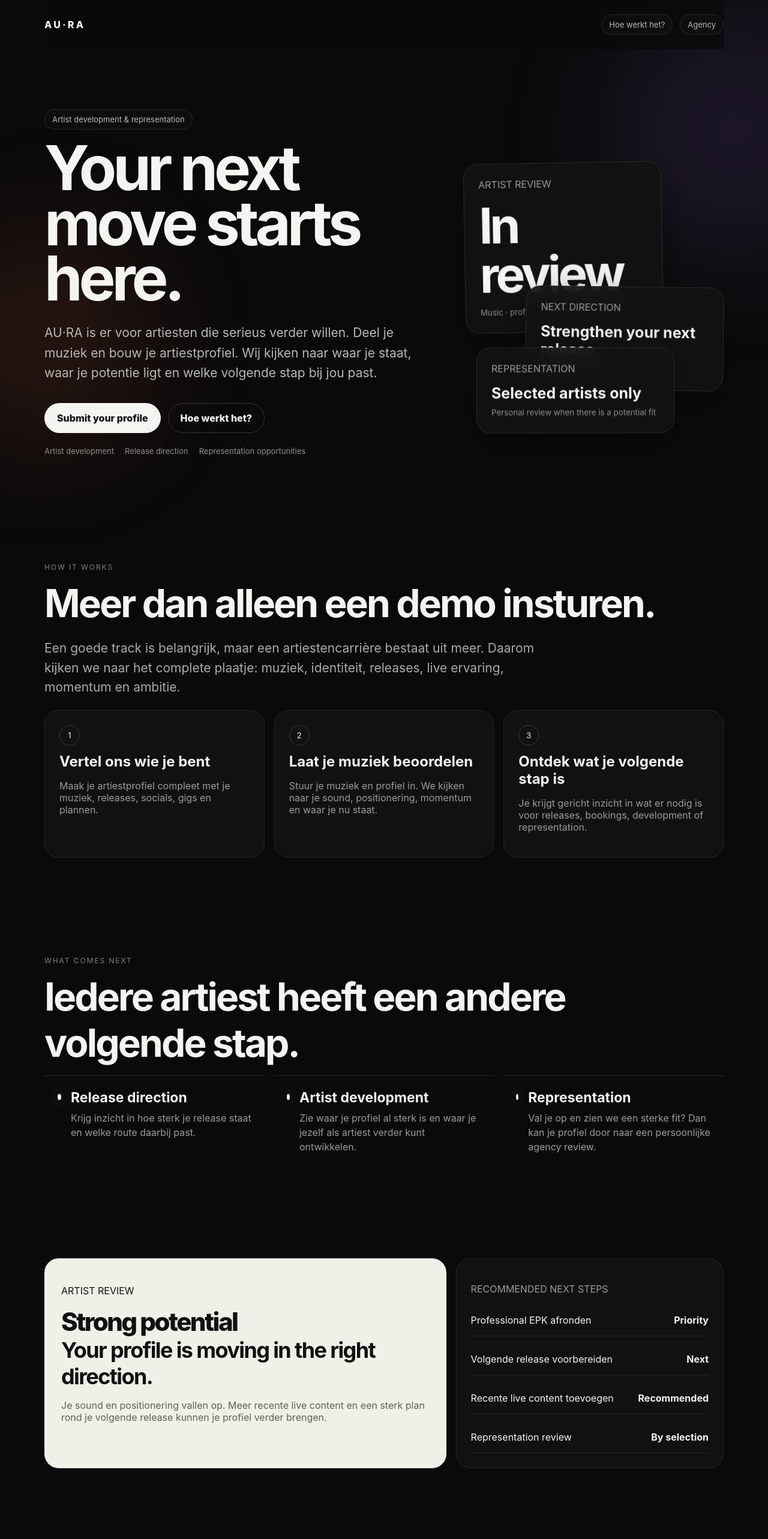
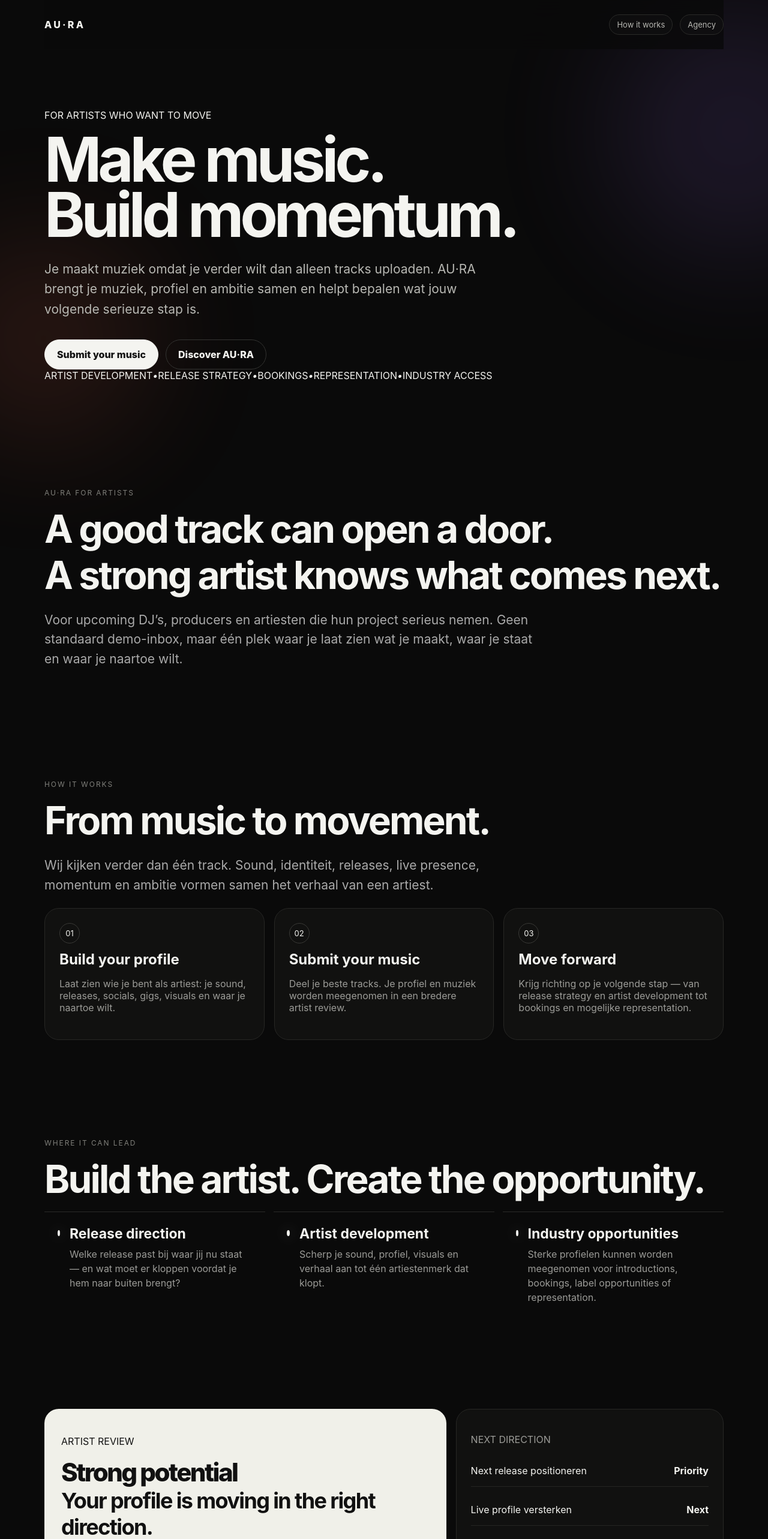
Before and after one commit to Joshsoui/Au.ra, a Next.js app: page / in a window 1280 px wide. Shown: the top 2566 px of the page at 60% size. Built offline with nearby package versions, Linux system fonts and the light colour scheme.

Commit message:
Sharpen artist-facing copy and premium hero

```diff
--- a/app/page.tsx
+++ b/app/page.tsx
@@ -1,55 +1,42 @@
 import Link from 'next/link';
 
 const steps=[
-  ['1','Vertel ons wie je bent','Maak je artiestprofiel compleet met je muziek, releases, socials, gigs en plannen.'],
-  ['2','Laat je muziek beoordelen','Stuur je muziek en profiel in. We kijken naar je sound, positionering, momentum en waar je nu staat.'],
-  ['3','Ontdek wat je volgende stap is','Je krijgt gericht inzicht in wat er nodig is voor releases, bookings, development of representation.']
+  ['01','Build your profile','Laat zien wie je bent als artiest: je sound, releases, socials, gigs, visuals en waar je naartoe wilt.'],
+  ['02','Submit your music','Deel je beste tracks. Je profiel en muziek worden meegenomen in een bredere artist review.'],
+  ['03','Move forward','Krijg richting op je volgende stap — van release strategy en artist development tot bookings en mogelijke representation.']
 ];
 
 const outcomes=[
-  ['Release direction','Krijg inzicht in hoe sterk je release staat en welke route daarbij past.'],
-  ['Artist development','Zie waar je profiel al sterk is en waar je jezelf als artiest verder kunt ontwikkelen.'],
-  ['Representation','Val je op en zien we een sterke fit? Dan kan je profiel door naar een persoonlijke agency review.']
+  ['Release direction','Welke release past bij waar jij nu staat — en wat moet er kloppen voordat je hem naar buiten brengt?'],
+  ['Artist development','Scherp je sound, profiel, visuals en verhaal aan tot één artiestenmerk dat klopt.'],
+  ['Industry opportunities','Sterke profielen kunnen worden meegenomen voor introductions, bookings, label opportunities of representation.']
 ];
 
 export default function Home(){
   return <main>
     <div className="ambient ambient-one"/><div className="ambient ambient-two"/>
     <div className="wrap">
-      <nav className="nav"><div className="brand">AU·RA</div><div className="navlinks"><Link className="pill" href="#how">Hoe werkt het?</Link><Link className="pill" href="/dashboard">Agency</Link></div></nav>
+      <nav className="nav"><Link className="brand" href="/">AU·RA</Link><div className="navlinks"><Link className="pill" href="#how">How it works</Link><Link className="pill" href="/dashboard">Agency</Link></div></nav>
 
-      <section className="hero hero-grid">
-        <div>
-          <span className="pill pulse">Artist development & representation</span>
-          <h1>Your next move starts here.</h1>
-          <p className="hero-copy">AU·RA is er voor artiesten die serieus verder willen. Deel je muziek en bouw je artiestprofiel. Wij kijken naar waar je staat, waar je potentie ligt en welke volgende stap bij jou past.</p>
-          <div className="actions"><Link className="btn" href="/artist">Submit your profile</Link><Link className="btn alt" href="#how">Hoe werkt het?</Link></div>
-          <div className="microproof"><span>Artist development</span><span>Release direction</span><span>Representation opportunities</span></div>
-        </div>
-        <div className="floating-stack">
-          <div className="float-card float-a"><span className="muted">ARTIST REVIEW</span><strong>In review</strong><small>Music · profile · momentum · positioning</small></div>
-          <div className="float-card float-b"><span className="muted">NEXT DIRECTION</span><b>Strengthen your next release</b><small>Profile feedback available</small></div>
-          <div className="float-card float-c"><span className="muted">REPRESENTATION</span><b>Selected artists only</b><small>Personal review when there is a potential fit</small></div>
-        </div>
+      <section className="hero new-hero">
+        <div className="hero-kicker"><span>FOR ARTISTS WHO WANT TO MOVE</span><span className="hero-line"/></div>
+        <h1>Make music.<br/><span>Build momentum.</span></h1>
+        <div className="hero-bottom"><p className="hero-copy">Je maakt muziek omdat je verder wilt dan alleen tracks uploaden. AU·RA brengt je muziek, profiel en ambitie samen en helpt bepalen wat jouw volgende serieuze stap is.</p><div className="actions"><Link className="btn" href="/artist">Submit your music</Link><Link className="btn alt" href="#how">Discover AU·RA</Link></div></div>
+        <div className="hero-ticker"><span>ARTIST DEVELOPMENT</span><i>•</i><span>RELEASE STRATEGY</span><i>•</i><span>BOOKINGS</span><i>•</i><span>REPRESENTATION</span><i>•</i><span>INDUSTRY ACCESS</span></div>
       </section>
 
+      <section className="section intro-statement"><p className="eyebrow">AU·RA FOR ARTISTS</p><h2>A good track can open a door.<br/>A strong artist knows what comes next.</h2><p className="lead">Voor upcoming DJ’s, producers en artiesten die hun project serieus nemen. Geen standaard demo-inbox, maar één plek waar je laat zien wat je maakt, waar je staat en waar je naartoe wilt.</p></section>
+
       <section className="section explainer" id="how">
-        <p className="eyebrow">HOW IT WORKS</p><h2>Meer dan alleen een demo insturen.</h2>
-        <p className="lead">Een goede track is belangrijk, maar een artiestencarrière bestaat uit meer. Daarom kijken we naar het complete plaatje: muziek, identiteit, releases, live ervaring, momentum en ambitie.</p>
+        <div className="section-head"><div><p className="eyebrow">HOW IT WORKS</p><h2>From music to movement.</h2></div><p className="lead small-lead">Wij kijken verder dan één track. Sound, identiteit, releases, live presence, momentum en ambitie vormen samen het verhaal van een artiest.</p></div>
         <div className="grid">{steps.map(([n,t,d])=><div className="card step-card" key={t}><span className="stepnr">{n}</span><h3>{t}</h3><p className="muted">{d}</p></div>)}</div>
       </section>
 
-      <section className="section">
-        <p className="eyebrow">WHAT COMES NEXT</p><h2>Iedere artiest heeft een andere volgende stap.</h2>
-        <div className="outcome-grid">{outcomes.map(([t,d])=><div className="outcome" key={t}><div className="dot"/><div><h3>{t}</h3><p className="muted">{d}</p></div></div>)}</div>
-      </section>
+      <section className="section"><p className="eyebrow">WHERE IT CAN LEAD</p><h2>Build the artist. Create the opportunity.</h2><div className="outcome-grid">{outcomes.map(([t,d])=><div className="outcome" key={t}><div className="dot"/><div><h3>{t}</h3><p className="muted">{d}</p></div></div>)}</div></section>
 
-      <section className="section split assessment-demo">
-        <div className="callout"><p>ARTIST REVIEW</p><div className="score" style={{fontSize:42}}>Strong potential</div><h2 style={{fontSize:36}}>Your profile is moving in the right direction.</h2><p className="muted">Je sound en positionering vallen op. Meer recente live content en een sterk plan rond je volgende release kunnen je profiel verder brengen.</p></div>
-        <div className="card"><p className="muted">RECOMMENDED NEXT STEPS</p><div className="list"><div className="item"><span>Professional EPK afronden</span><b>Priority</b></div><div className="item"><span>Volgende release voorbereiden</span><b>Next</b></div><div className="item"><span>Recente live content toevoegen</span><b>Recommended</b></div><div className="item"><span>Representation review</span><b>By selection</b></div></div></div>
-      </section>
+      <section className="section split assessment-demo"><div className="callout"><p>ARTIST REVIEW</p><div className="score" style={{fontSize:42}}>Strong potential</div><h2 style={{fontSize:36}}>Your profile is moving in the right direction.</h2><p className="muted">Je sound en positionering vallen op. Met sterkere live content en een duidelijke volgende release wordt je verhaal als artiest overtuigender.</p></div><div className="card"><p className="muted">NEXT DIRECTION</p><div className="list"><div className="item"><span>Next release positioneren</span><b>Priority</b></div><div className="item"><span>Live profile versterken</span><b>Next</b></div><div className="item"><span>EPK & visuals aanscherpen</span><b>Recommended</b></div><div className="item"><span>Representation consideration</span><b>Selected</b></div></div></div></section>
 
-      <section className="section representation-block" id="representation"><p className="eyebrow">REPRESENTATION</p><h2>Op zoek naar de juiste mensen om je heen?</h2><p className="lead">We gebruiken AU·RA ook om nieuw talent te ontdekken. Wanneer je muziek, profiel en ambitie aansluiten bij waar wij in geloven, kan je submission worden geselecteerd voor een persoonlijke kennismaking en mogelijke representation.</p><div className="actions"><Link className="btn" href="/artist">Submit your music</Link></div></section>
+      <section className="section representation-block" id="representation"><p className="eyebrow">REPRESENTATION</p><h2>Ready for more than doing it alone?</h2><p className="lead">AU·RA is ook een plek waar nieuw talent wordt ontdekt. Als je muziek, ontwikkeling en ambitie aansluiten, kan je profiel worden geselecteerd voor een persoonlijke kennismaking — en mogelijk de volgende stap richting management, releases of bookings.</p><div className="actions"><Link className="btn" href="/artist">Put yourself on the radar</Link></div></section>
     </div>
   </main>
 }
```
